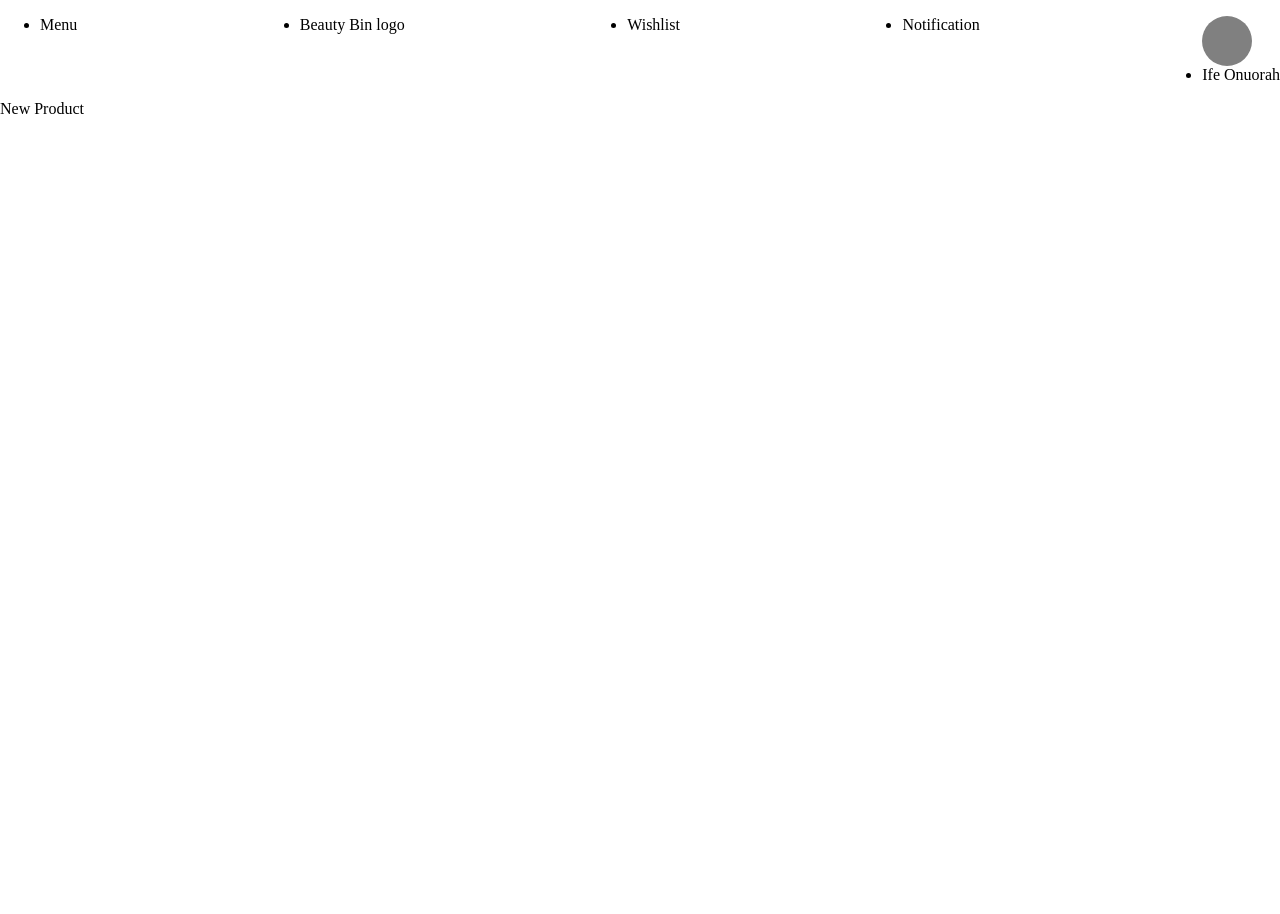
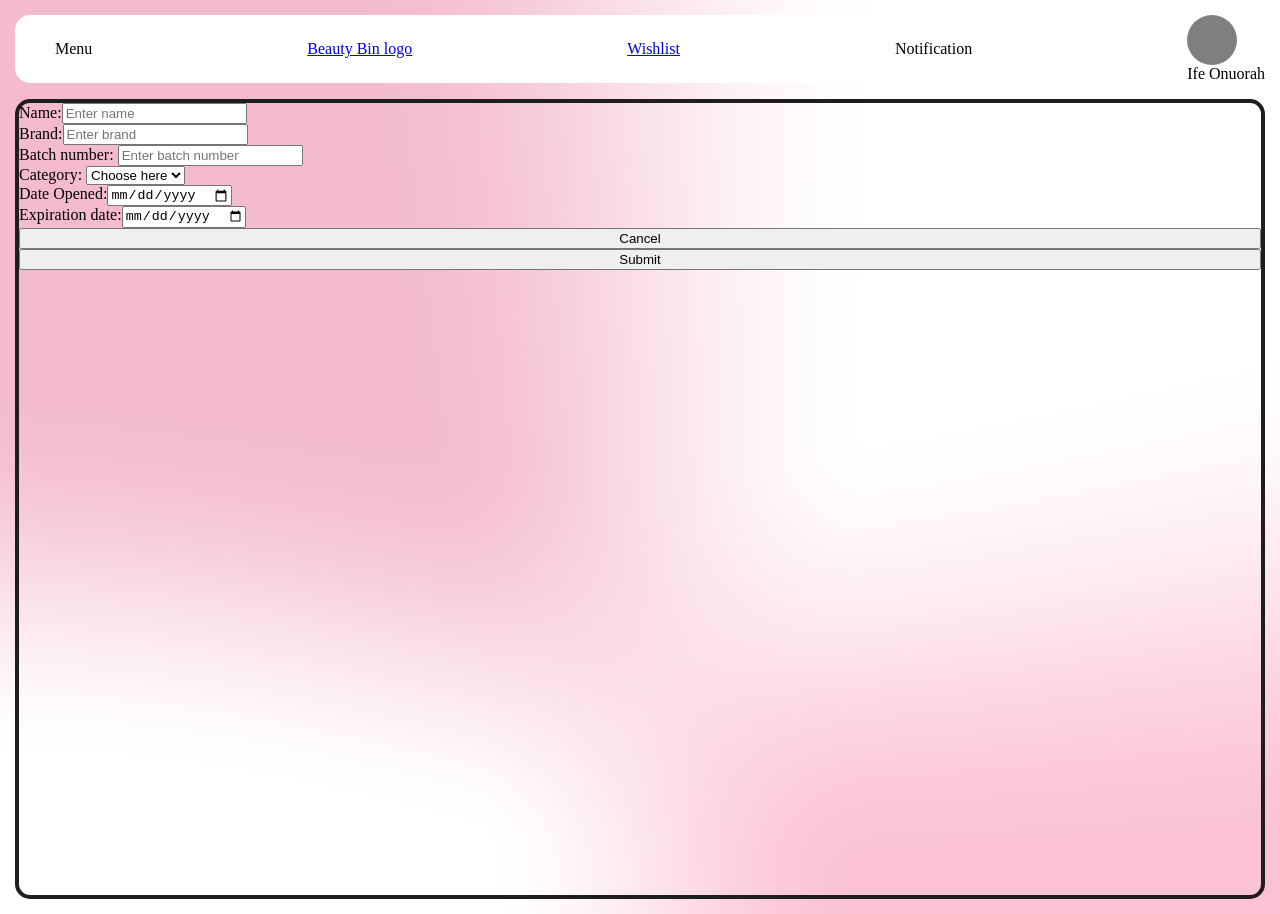
Before and after one commit to ifechukwu123/beauty-bin, a React (Vite) app: page /products/add in a window 1280 px wide. Before the commit the page ends 800 px from the top, so only its background shows below. Built offline with nearby package versions, Linux system fonts and the light colour scheme; no server answers.

Commit message:
Create functionality for adding new product, create basic header and create basic home page

```diff
--- a/package.json
+++ b/package.json
@@ -12,10 +12,12 @@
 	"dependencies": {
 		"axios": "^1.7.7",
 		"dotenv": "^16.4.5",
+		"formik": "^2.4.6",
 		"react": "^18.3.1",
 		"react-dom": "^18.3.1",
 		"react-router-dom": "^6.28.0",
-		"sass": "^1.81.0"
+		"sass": "^1.81.0",
+		"yup": "^1.4.0"
 	},
 	"devDependencies": {
 		"@eslint/js": "^9.11.1",
--- a/src/App.jsx
+++ b/src/App.jsx
@@ -8,11 +8,13 @@ import ProductDetailsPage from "./pages/ProductDetailsPage/ProductDetailsPage";
 import AddProductPage from "./pages/AddProductPage/AddProductPage";
 import WishlistPage from "./pages/WishlistPage/WishlistPage";
 import NotFoundPage from "./pages/NotFoundPage/NotFoundPage";
+import AboutPage from "./pages/AboutPage/AboutPage";
 
 function App() {
 	return (
 		<BrowserRouter>
 			<Header />
+			<main className="main">
 				<Routes>
 					<Route path="/" element={<HomePage />} />
 					<Route path="home" element={<Navigate to="/" />} />
@@ -21,8 +23,10 @@ function App() {
 					<Route path="products/add" element={<AddProductPage />} />
 					<Route path="products/:id" element={<ProductDetailsPage />} />
 					<Route path="wishlist" element={<WishlistPage />} />
+					<Route path="about" element={<AboutPage />} />
 					<Route path="*" element={<NotFoundPage />} />
 				</Routes>
+			</main>
 		</BrowserRouter>
 	);
 }
--- a/src/App.scss
+++ b/src/App.scss
@@ -1 +1,7 @@
 @use "./styles/partials/globals";
+
+.main {
+	border: 4px solid #1e1e1e;
+	border-radius: 15px;
+	height: 100vh;
+}
--- a/src/components/Header/Header.jsx
+++ b/src/components/Header/Header.jsx
@@ -1,3 +1,4 @@
+import { Link } from "react-router-dom";
 import "./Header.scss";
 
 export default function Header() {
@@ -6,8 +7,13 @@ export default function Header() {
 			<nav>
 				<ul>
 					<li>Menu</li>
-					<li>Beauty Bin logo</li>
-					<li>Wishlist </li> {/* will be a heart icon */}
+					<li>
+						<Link to="/">Beauty Bin logo</Link>
+					</li>
+					<li>
+						<Link to="/wishlist">Wishlist</Link>{" "}
+					</li>{" "}
+					{/* will be a heart icon */}
 					<li>Notification</li> {/* will be a notification icon */}
 					<li>
 						<div></div>
--- a/src/components/Header/Header.scss
+++ b/src/components/Header/Header.scss
@@ -1,7 +1,12 @@
 .header {
+	background-color: white;
+	border-radius: 15px;
 	ul {
 		display: flex;
 		justify-content: space-between;
+		align-items: center;
+		margin-top: 0;
+		list-style-type: none;
 
 		div {
 			width: 50px;
--- /dev/null
+++ b/src/pages/AboutPage/AboutPage.jsx
@@ -0,0 +1,5 @@
+import "./AboutPage.scss";
+
+export default function AboutPage() {
+	return <div>About</div>;
+}
--- a/src/pages/AddProductPage/AddProductPage.jsx
+++ b/src/pages/AddProductPage/AddProductPage.jsx
@@ -1,5 +1,142 @@
+import axios from "axios";
 import "./AddProductPage.scss";
+import { Formik } from "formik";
+import * as Yup from "yup";
+import { useNavigate } from "react-router-dom";
+
+const url = import.meta.env.VITE_API_URL;
 
 export default function AddProductPage() {
-	return <div>New Product</div>;
+	let navigate = useNavigate();
+
+	async function handleOnSubmit(values) {
+		try {
+			const response = await axios.post(`${url}/products`, {
+				...values,
+				userId: 1,
+			});
+			navigate(`/products/${response.data.id}`);
+		} catch (error) {
+			console.error(`Unable to add new product: ${error}`);
+		}
+	}
+
+	function handleOnClick() {
+		navigate(-1);
+	}
+
+	return (
+		<Formik
+			initialValues={{
+				name: "",
+				brand: "",
+				batchNumber: "",
+				category: "",
+				dateOpened: "",
+				expirationDate: "",
+			}}
+			validationSchema={Yup.object({
+				name: Yup.string().trim().required("Required"),
+				brand: Yup.string().trim().required("Required"),
+				batchNumber: Yup.string().trim().required("Required"),
+				category: Yup.string()
+					.oneOf(["face", "lips", "eye", "other"])
+					.required("Required"),
+				dateOpened: Yup.string().required("Required"),
+				expirationDate: Yup.string().required("Required"), //add validation to make expiration date > than dateopened
+			})}
+			onSubmit={(values) => handleOnSubmit(values)}
+		>
+			{(formik) => (
+				<form onSubmit={formik.handleSubmit} className="form">
+					<label htmlFor="name">
+						Name:
+						<input
+							type="text"
+							name="name"
+							id="name"
+							placeholder="Enter name"
+							{...formik.getFieldProps("name")}
+						/>
+					</label>
+					{formik.touched.name && formik.errors.name ? (
+						<div>{formik.errors.name}</div>
+					) : null}
+					<label htmlFor="brand">
+						Brand:
+						<input
+							type="text"
+							name="brand"
+							id="brand"
+							placeholder="Enter brand"
+							{...formik.getFieldProps("brand")}
+						/>
+					</label>
+					{formik.touched.brand && formik.errors.brand ? (
+						<div>{formik.errors.brand}</div>
+					) : null}
+					<label htmlFor="batchNumber">
+						Batch number:{" "}
+						<input
+							type="text"
+							name="batchNumber"
+							id="batchNumber"
+							placeholder="Enter batch number"
+							{...formik.getFieldProps("batchNumber")}
+						/>
+					</label>
+					{formik.touched.batchNumber && formik.errors.batchNumber ? (
+						<div>{formik.errors.batchNumber}</div>
+					) : null}
+					<label htmlFor="category">
+						Category:{" "}
+						<select
+							name="category"
+							id="category"
+							{...formik.getFieldProps("category")}
+						>
+							<option value="" selected disabled hidden>
+								Choose here
+							</option>
+							<option value="face">Face</option>
+							<option value="lips">Lips</option>
+							<option value="eye">Eye</option>
+							<option value="other">Other</option>
+						</select>
+					</label>
+					{formik.touched.category && formik.errors.category ? (
+						<div>{formik.errors.category}</div>
+					) : null}
+					<label htmlFor="dateOpened">
+						Date Opened:
+						<input
+							type="date"
+							name="dateOpened"
+							id="dateOpened"
+							{...formik.getFieldProps("dateOpened")}
+						/>
+					</label>
+					{formik.touched.dateOpened && formik.errors.dateOpened ? (
+						<div>{formik.errors.dateOpened}</div>
+					) : null}
+					<label htmlFor="expirationDate">
+						Expiration date:
+						<input
+							type="date"
+							name="expirationDate"
+							id="expirationDate"
+							{...formik.getFieldProps("expirationDate")}
+						/>
+					</label>
+					{formik.touched.expirationDate && formik.errors.expirationDate ? (
+						<div>{formik.errors.expirationDate}</div>
+					) : null}
+					<button type="button" onClick={handleOnClick}>
+						Cancel
+					</button>
+					<button type="submit">Submit</button>
+				</form>
+			)}
+		</Formik>
+	);
 }
--- a/src/pages/AddProductPage/AddProductPage.scss
+++ b/src/pages/AddProductPage/AddProductPage.scss
@@ -0,0 +1,4 @@
+.form {
+	display: flex;
+	flex-direction: column;
+}
--- a/src/pages/HomePage/HomePage.jsx
+++ b/src/pages/HomePage/HomePage.jsx
@@ -1,5 +1,13 @@
+import { Link } from "react-router-dom";
 import "./HomePage.scss";
 
 export default function HomePage() {
-	return <div className="homepage">Home</div>;
+	return (
+		<div className="homepage">
+			<Link to="products">products</Link>
+			<Link to="products/add">add new</Link>
+			<Link to="wishlist">Wishlist</Link>
+			<Link to="about">About</Link>
+		</div>
+	);
 }
--- a/src/pages/HomePage/HomePage.scss
+++ b/src/pages/HomePage/HomePage.scss
@@ -1,6 +1,7 @@
 .homepage {
-	width: 100vw;
+	display: flex;
+	justify-content: space-between;
 	height: 100vh;
-	background-image: url(../../assets/images/mesh-gradient.png);
-	background-size: cover;
+	padding: 15px;
+	align-items: center;
 }
--- a/src/styles/partials/_globals.scss
+++ b/src/styles/partials/_globals.scss
@@ -4,4 +4,7 @@
 
 body {
 	margin: 0;
+	background-image: url(./assets/images/mesh-gradient.png);
+	background-size: cover;
+	padding: 15px;
 }
```
Also changed, not shown: src/pages/AboutPage/AboutPage.scss (added), 2 other files (tests, documents, lock files or other folders). Lines whose indentation alone changed are shown as unchanged.
